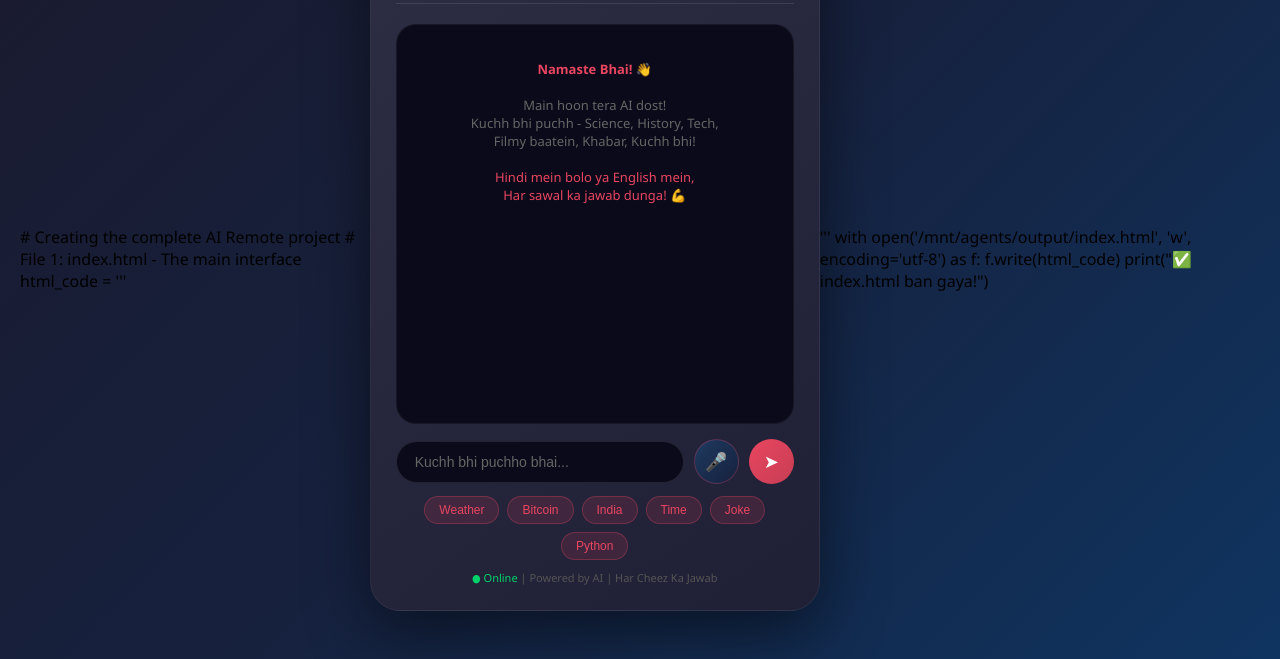
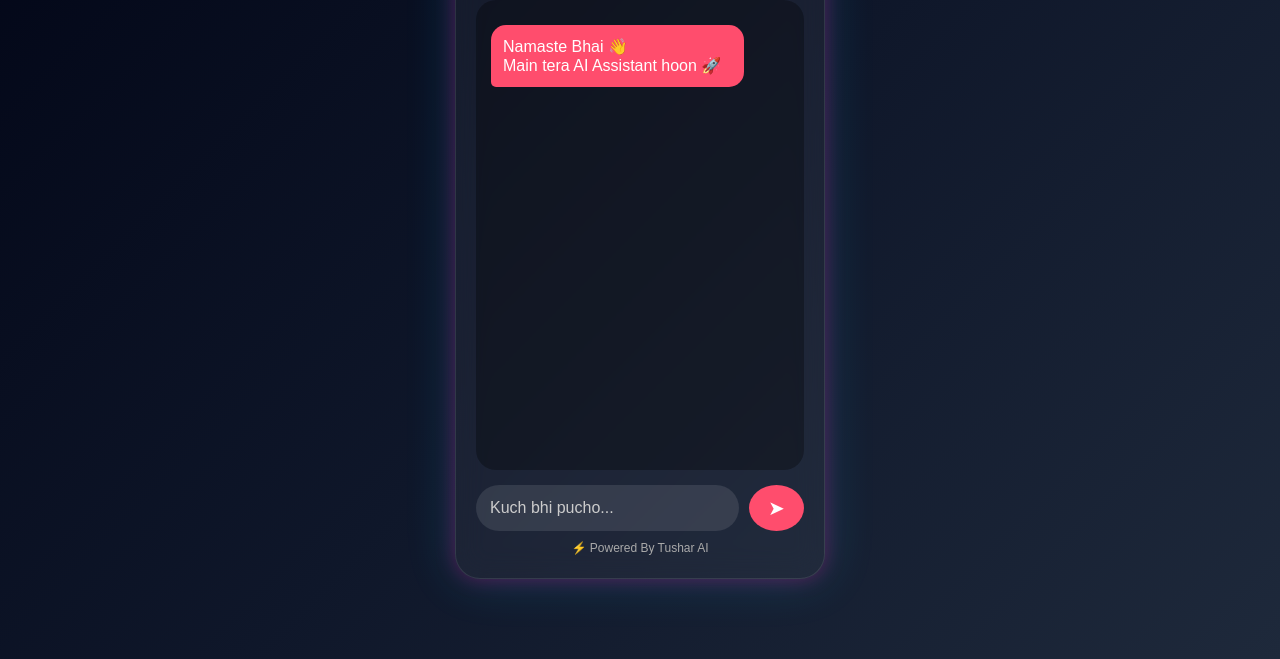
Before and after one commit to rathodrathod5569t-cmd/Tushar-Rathod, a website: page index.html in a window 1280 px wide. Shown: the part 141-800 px from the top of the page. Drawn offline with Linux system fonts and the light colour scheme.

Commit message:
New Modern UI

```diff
--- a/index.html
+++ b/index.html
@@ -1,290 +1,225 @@
-
-# Creating the complete AI Remote project
-# File 1: index.html - The main interface
-
-html_code = '''<!DOCTYPE html>
+<!DOCTYPE html>
 <html lang="en">
 <head>
 <meta charset="UTF-8">
 <meta name="viewport" content="width=device-width, initial-scale=1.0">
-    <title>Bhai Ka AI Remote</title>
+<title>BHAI AI</title>
+
 <style>
-        * {
-            margin: 0;
-            padding: 0;
-            box-sizing: border-box;
+
+*{
+margin:0;
+padding:0;
+box-sizing:border-box;
+font-family:Arial;
 }
 
-        body {
-            font-family: 'Segoe UI', Tahoma, Geneva, Verdana, sans-serif;
-            background: linear-gradient(135deg, #1a1a2e 0%, #16213e 50%, #0f3460 100%);
-            min-height: 100vh;
-            display: flex;
-            justify-content: center;
-            align-items: center;
-            padding: 20px;
+body{
+height:100vh;
+display:flex;
+justify-content:center;
+align-items:center;
+background:linear-gradient(135deg,#020617,#0f172a,#1e293b);
+overflow:hidden;
+color:white;
 }
 
-        .remote-container {
-            width: 100%;
-            max-width: 450px;
-            background: linear-gradient(145deg, #2d2d44, #1f1f35);
-            border-radius: 30px;
-            padding: 25px;
-            box-shadow: 0 20px 60px rgba(0,0,0,0.5),
-                        inset 0 1px 0 rgba(255,255,255,0.1);
-            border: 1px solid rgba(255,255,255,0.05);
+.box{
+width:370px;
+height:650px;
+background:rgba(255,255,255,0.05);
+backdrop-filter:blur(15px);
+border:1px solid rgba(255,255,255,0.1);
+border-radius:25px;
+padding:20px;
+box-shadow:
+0 0 20px rgba(255,0,150,0.3),
+0 0 50px rgba(0,200,255,0.2);
+animation:float 4s ease-in-out infinite;
 }
 
-        .remote-header {
-            text-align: center;
-            margin-bottom: 20px;
-            padding-bottom: 15px;
-            border-bottom: 1px solid rgba(255,255,255,0.1);
+@keyframes float{
+0%,100%{transform:translateY(0);}
+50%{transform:translateY(-10px);}
 }
 
-        .remote-header h1 {
-            color: #e94560;
-            font-size: 24px;
-            text-shadow: 0 0 10px rgba(233, 69, 96, 0.3);
+h1{
+text-align:center;
+color:#ff4d6d;
+font-size:30px;
+margin-bottom:15px;
+text-shadow:0 0 10px #ff4d6d;
 }
 
-        .remote-header p {
-            color: #a0a0b0;
-            font-size: 12px;
-            margin-top: 5px;
+#chat{
+height:470px;
+overflow:auto;
+padding:15px;
+background:rgba(0,0,0,0.3);
+border-radius:20px;
+margin-bottom:15px;
+scrollbar-width:none;
 }
 
-        .chat-display {
-            background: #0a0a1a;
-            border-radius: 20px;
-            height: 400px;
-            overflow-y: auto;
-            padding: 15px;
-            margin-bottom: 15px;
-            border: 1px solid rgba(255,255,255,0.05);
-            scrollbar-width: thin;
-            scrollbar-color: #e94560 #0a0a1a;
+.message{
+padding:12px;
+margin:10px 0;
+border-radius:15px;
+max-width:85%;
+animation:fade .3s ease;
 }
 
-        .chat-display::-webkit-scrollbar {
-            width: 6px;
+.ai{
+background:#ff4d6d;
+color:white;
+border-bottom-left-radius:5px;
 }
 
-        .chat-display::-webkit-scrollbar-thumb {
-            background: #e94560;
-            border-radius: 3px;
+.user{
+background:#2563eb;
+margin-left:auto;
+border-bottom-right-radius:5px;
 }
 
-        .message {
-            margin-bottom: 12px;
-            max-width: 85%;
-            padding: 10px 14px;
-            border-radius: 15px;
-            font-size: 14px;
-            line-height: 1.5;
-            animation: fadeIn 0.3s ease;
-            word-wrap: break-word;
+@keyframes fade{
+from{
+opacity:0;
+transform:translateY(10px);
+}
+to{
+opacity:1;
+transform:translateY(0);
+}
 }
 
-        @keyframes fadeIn {
-            from { opacity: 0; transform: translateY(10px); }
-            to { opacity: 1; transform: translateY(0); }
+.input-area{
+display:flex;
+gap:10px;
 }
 
-        .user-message {
-            background: linear-gradient(135deg, #e94560, #c73e54);
-            color: white;
-            margin-left: auto;
-            border-bottom-right-radius: 5px;
+input{
+flex:1;
+padding:14px;
+border:none;
+outline:none;
+border-radius:30px;
+background:rgba(255,255,255,0.1);
+color:white;
+font-size:16px;
 }
 
-        .ai-message {
-            background: linear-gradient(135deg, #1e3a5f, #16213e);
-            color: #e0e0e0;
-            margin-right: auto;
-            border-bottom-left-radius: 5px;
-            border: 1px solid rgba(233, 69, 96, 0.2);
+input::placeholder{
+color:#ccc;
 }
 
-        .ai-message strong {
-            color: #e94560;
+button{
+width:55px;
+border:none;
+border-radius:50%;
+background:#ff4d6d;
+color:white;
+font-size:20px;
+cursor:pointer;
+transition:.3s;
 }
 
-        .typing-indicator {
-            display: none;
-            color: #e94560;
-            font-size: 12px;
-            padding: 5px 15px;
-            font-style: italic;
+button:hover{
+transform:scale(1.1);
+background:#ff1744;
 }
 
-        .input-section {
-            display: flex;
-            gap: 10px;
-            align-items: center;
+.footer{
+text-align:center;
+margin-top:10px;
+font-size:12px;
+color:#aaa;
 }
 
-        .input-box {
-            flex: 1;
-            background: #0a0a1a;
-            border: 1px solid rgba(255,255,255,0.1);
-            border-radius: 25px;
-            padding: 12px 18px;
-            color: #fff;
-            font-size: 14px;
-            outline: none;
-            transition: all 0.3s;
+</style>
+</head>
+
+<body>
+
+<div class="box">
+
+<h1>🤖 BHAI AI</h1>
+
+<div id="chat">
+
+<div class="message ai">
+Namaste Bhai 👋<br>
+Main tera AI Assistant hoon 🚀
+</div>
+
+</div>
+
+<div class="input-area">
+<input type="text" id="msg" placeholder="Kuch bhi pucho...">
+<button onclick="send()">➤</button>
+</div>
+
+<div class="footer">
+⚡ Powered By Tushar AI
+</div>
+
+</div>
+
+<script>
+
+function send(){
+
+let msg=document.getElementById("msg");
+let chat=document.getElementById("chat");
+
+if(msg.value.trim()=="") return;
+
+chat.innerHTML += `
+<div class="message user">
+${msg.value}
+</div>
+`;
+
+let userText=msg.value.toLowerCase();
+
+msg.value="";
+
+setTimeout(()=>{
+
+let reply="Samajh nahi aaya bhai 😅";
+
+if(userText.includes("hello") || userText.includes("hi")){
+reply="Hello Bhai 👋";
 }
 
-        .input-box:focus {
-            border-color: #e94560;
-            box-shadow: 0 0 10px rgba(233, 69, 96, 0.2);
+else if(userText.includes("name")){
+reply="Mera naam BHAI AI hai 🤖";
 }
 
-        .input-box::placeholder {
-            color: #666;
+else if(userText.includes("time")){
+reply="⏰ " + new Date().toLocaleTimeString();
 }
 
-        .send-btn, .voice-btn {
-            width: 45px;
-            height: 45px;
-            border-radius: 50%;
-            border: none;
-            cursor: pointer;
-            display: flex;
-            align-items: center;
-            justify-content: center;
-            transition: all 0.3s;
-            font-size: 18px;
+else if(userText.includes("date")){
+reply="📅 " + new Date().toLocaleDateString();
 }
 
-        .send-btn {
-            background: linear-gradient(135deg, #e94560, #c73e54);
-            color: white;
+else if(userText.includes("joke")){
+reply="Teacher: Homework kahan hai? 😂 Student: Sir network issue tha!";
 }
 
-        .voice-btn {
-            background: linear-gradient(135deg, #1e3a5f, #16213e);
-            color: #e94560;
-            border: 1px solid rgba(233, 69, 96, 0.3);
+chat.innerHTML += `
+<div class="message ai">
+${reply}
+</div>
+`;
+
+chat.scrollTop=chat.scrollHeight;
+
+},700);
+
 }
 
-        .send-btn:hover, .voice-btn:hover {
-            transform: scale(1.1);
-            box-shadow: 0 0 15px rgba(233, 69, 96, 0.4);
-        }
+</script>
 
-        .send-btn:active {
-            transform: scale(0.95);
-        }
-
-        .voice-btn.recording {
-            background: #e94560;
-            color: white;
-            animation: pulse 1s infinite;
-        }
-
-        @keyframes pulse {
-            0%, 100% { box-shadow: 0 0 0 0 rgba(233, 69, 96, 0.7); }
-            50% { box-shadow: 0 0 0 10px rgba(233, 69, 96, 0); }
-        }
-
-        .quick-buttons {
-            display: flex;
-            gap: 8px;
-            margin-top: 12px;
-            flex-wrap: wrap;
-            justify-content: center;
-        }
-
-        .quick-btn {
-            background: rgba(233, 69, 96, 0.15);
-            border: 1px solid rgba(233, 69, 96, 0.3);
-            color: #e94560;
-            padding: 6px 14px;
-            border-radius: 20px;
-            font-size: 12px;
-            cursor: pointer;
-            transition: all 0.3s;
-        }
-
-        .quick-btn:hover {
-            background: rgba(233, 69, 96, 0.3);
-            transform: translateY(-2px);
-        }
-
-        .status-bar {
-            text-align: center;
-            margin-top: 10px;
-            font-size: 11px;
-            color: #555;
-        }
-
-        .status-bar .online {
-            color: #00d26a;
-        }
-
-        .welcome-msg {
-            text-align: center;
-            color: #666;
-            padding: 20px;
-            font-size: 13px;
-        }
-
-        .welcome-msg .highlight {
-            color: #e94560;
-            font-weight: bold;
-        }
-    </style>
-</head>
-<body>
-    <div class="remote-container">
-        <div class="remote-header">
-            <h1>🎮 BHAI KA AI REMOTE</h1>
-            <p>Hindi + English | Har Cheez Ka Jawab | Fatafat</p>
-        </div>
-
-        <div class="chat-display" id="chatDisplay">
-            <div class="welcome-msg">
-                <span class="highlight">Namaste Bhai! 👋</span><br><br>
-                Main hoon tera AI dost!<br>
-                Kuchh bhi puchh - Science, History, Tech,<br>
-                Filmy baatein, Khabar, Kuchh bhi!<br><br>
-                <span style="color:#e94560">Hindi mein bolo ya English mein,<br>
-                Har sawal ka jawab dunga! 💪</span>
-            </div>
-        </div>
-
-        <div class="typing-indicator" id="typingIndicator">● AI soch raha hai...</div>
-
-        <div class="input-section">
-            <input type="text" class="input-box" id="userInput"
-                   placeholder="Kuchh bhi puchho bhai..."
-                   onkeypress="if(event.key==='Enter') sendMessage()">
-            <button class="voice-btn" id="voiceBtn" onclick="toggleVoice()" title="Bol ke puchho">🎤</button>
-            <button class="send-btn" onclick="sendMessage()">➤</button>
-        </div>
-
-        <div class="quick-buttons">
-            <button class="quick-btn" onclick="quickAsk('Aaj ka weather kaisa hai?')">Weather</button>
-            <button class="quick-btn" onclick="quickAsk('Bitcoin ka price kya hai?')">Bitcoin</button>
-            <button class="quick-btn" onclick="quickAsk('India ka capital kya hai?')">India</button>
-            <button class="quick-btn" onclick="quickAsk('Time kya hua hai?')">Time</button>
-            <button class="quick-btn" onclick="quickAsk('Ek joke sunao')">Joke</button>
-            <button class="quick-btn" onclick="quickAsk('Python kya hai?')">Python</button>
-        </div>
-
-        <div class="status-bar">
-            <span class="online">● Online</span> | Powered by AI | Har Cheez Ka Jawab
-        </div>
-    </div>
-
-    <script src="app.js"></script>
 </body>
-</html>'''
-
-with open('/mnt/agents/output/index.html', 'w', encoding='utf-8') as f:
-    f.write(html_code)
-
-print("✅ index.html ban gaya!")
+</html>
```
Lines whose indentation alone changed are shown as unchanged.
